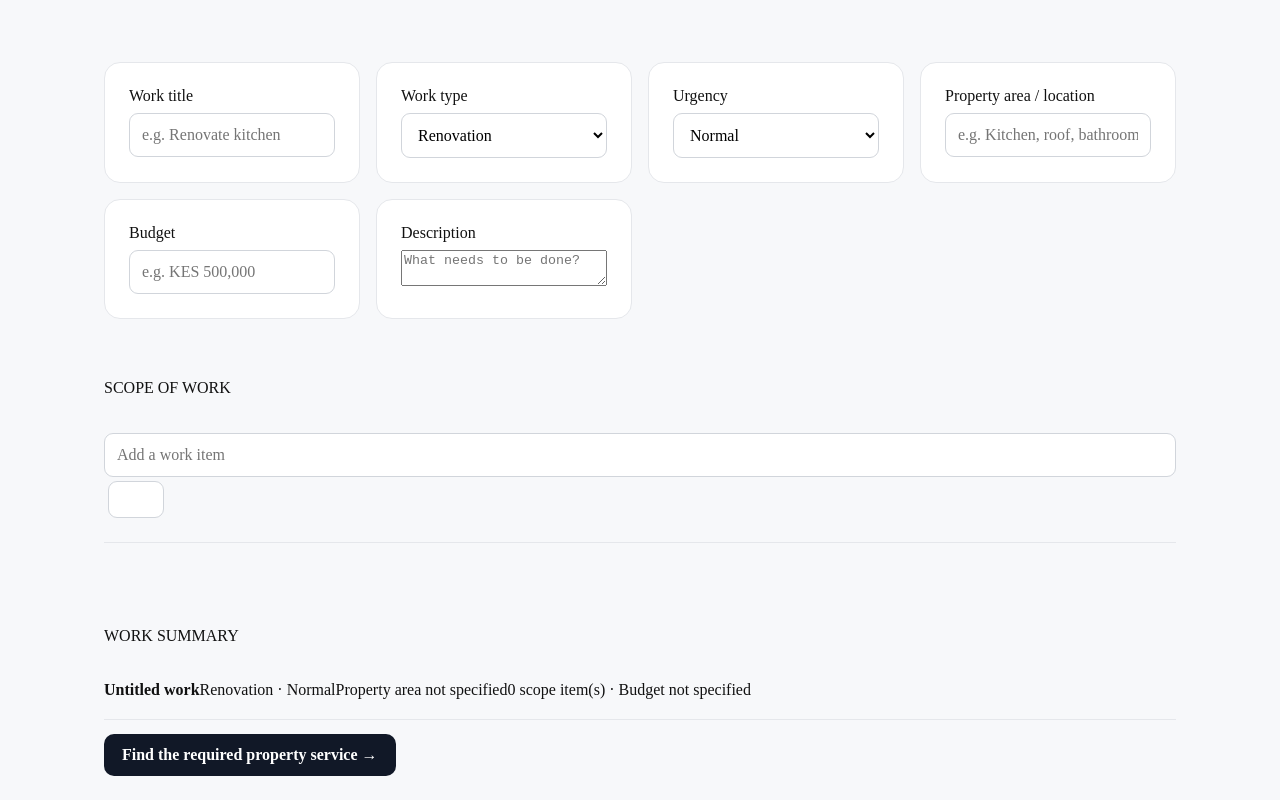
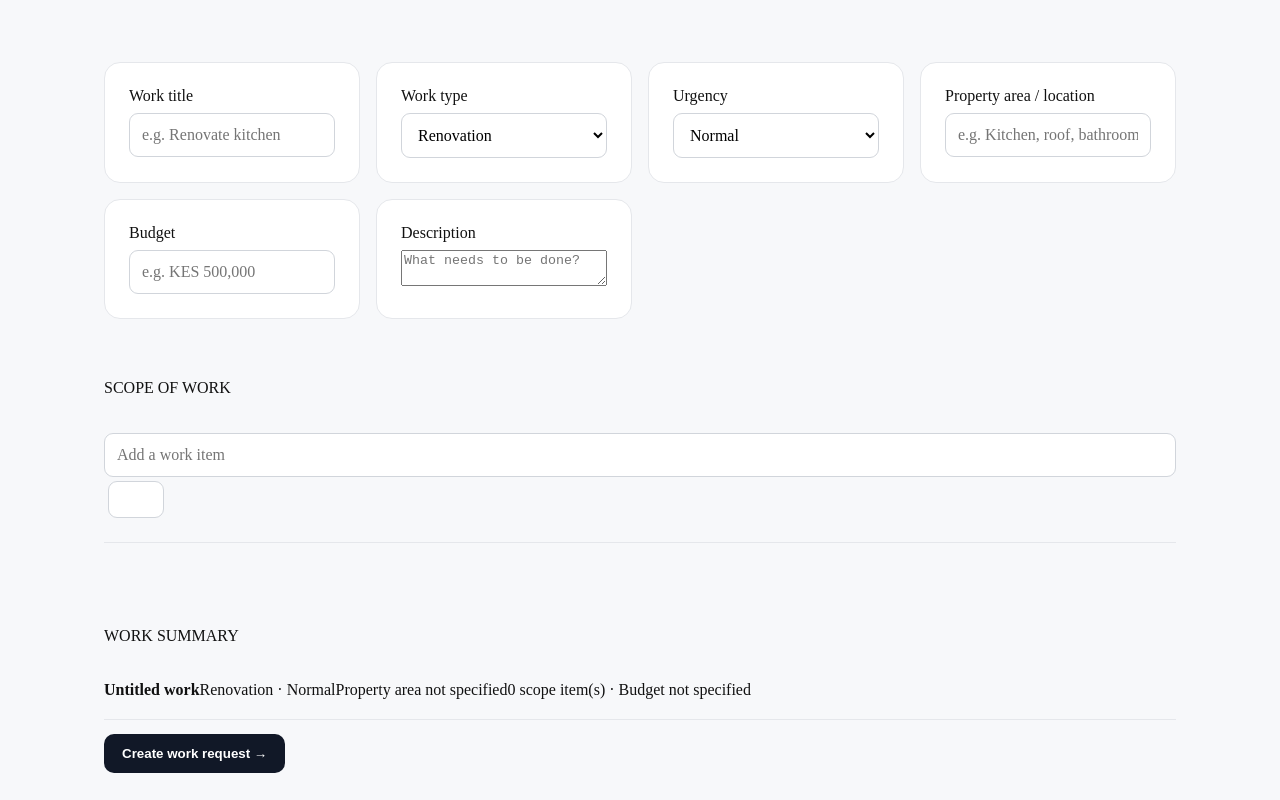
Before and after one commit to stpeter614-netizen/property-vision, a Next.js app: page /property/work in a window 1280 px wide. Shown: the part 327-1127 px from the top of the page. Built offline with nearby package versions, Linux system fonts and the light colour scheme.

Commit message:
Connect property work form to persistent work orders

```diff
--- a/app/property/work/page.tsx
+++ b/app/property/work/page.tsx
@@ -14,24 +14,56 @@ export default function PropertyWorkPage() {
   const [description,setDescription]=useState('');
   const [items,setItems]=useState<string[]>([]);
   const [item,setItem]=useState('');
+  const [saving,setSaving]=useState(false);
+  const [message,setMessage]=useState('');
+  const [propertyRecordId,setPropertyRecordId]=useState('');
+
+  useMemo(() => {
+    if (typeof window !== 'undefined') {
+      setPropertyRecordId(new URLSearchParams(window.location.search).get('propertyRecordId') || '');
+    }
+  }, []);
 
   const summary=useMemo(()=>({title,type,urgency,location,budget,description,items}),[title,type,urgency,location,budget,description,items]);
 
-  function addItem(){
-    if(!item.trim()) return;
-    setItems(current=>[...current,item.trim()]);
-    setItem('');
+  function addItem(){ if(!item.trim()) return; setItems(current=>[...current,item.trim()]); setItem(''); }
+
+  async function submit() {
+    setMessage('');
+    if (!propertyRecordId) { setMessage('Start with a saved property before creating a work request.'); return; }
+    if (!title.trim()) { setMessage('Enter a work title.'); return; }
+    setSaving(true);
+    try {
+      const numericBudget = budget.replace(/[^0-9.]/g,'');
+      const budgetCents = numericBudget ? Math.round(Number(numericBudget) * 100) : null;
+      if (budgetCents !== null && !Number.isFinite(budgetCents)) throw new Error('Enter a valid budget.');
+      const response = await fetch('/api/property/work', {
+        method:'POST',
+        headers:{'Content-Type':'application/json'},
+        body:JSON.stringify({
+          propertyRecordId,
+          title:title.trim(),
+          workType:type,
+          urgency,
+          location:location.trim(),
+          description:description.trim(),
+          budgetCents,
+          items:items.map(description=>({description}))
+        })
+      });
+      const data=await response.json().catch(()=>({}));
+      if(!response.ok) throw new Error(data.error || 'Unable to create the work request.');
+      setMessage('Work request created. Work order: ' + data.workOrder.id);
+    } catch (e) {
+      setMessage(e instanceof Error ? e.message : 'Unable to create the work request.');
+    } finally { setSaving(false); }
   }
 
   return (
     <main className="shell">
       <nav className="nav"><a href="/">PROPERTY VISION</a><span>Property work</span></nav>
       <section className="hero">
-        <div>
-          <p className="eyebrow">RENOVATE · REPAIR · MAINTAIN · UPGRADE</p>
-          <h1>Describe the work. Property Vision structures the job.</h1>
-          <p className="lead">Create a clear work request with the property area, urgency, scope items and budget. This becomes the foundation for quotes, scheduling and project tracking.</p>
-        </div>
+        <div><p className="eyebrow">RENOVATE · REPAIR · MAINTAIN · UPGRADE</p><h1>Describe the work. Property Vision structures the job.</h1><p className="lead">Create a clear work request with the property area, urgency, scope items and budget. This becomes the foundation for quotes, scheduling and project tracking.</p></div>
       </section>
       <section className="grid">
         <label className="card">Work title<input value={title} onChange={e=>setTitle(e.target.value)} placeholder="e.g. Renovate kitchen" /></label>
@@ -49,7 +81,8 @@ export default function PropertyWorkPage() {
       <section>
         <p className="eyebrow">WORK SUMMARY</p>
         <div className="option"><strong>{summary.title || 'Untitled work'}</strong><span>{summary.type} · {summary.urgency}</span><span>{summary.location || 'Property area not specified'}</span><span>{summary.items.length} scope item(s) · {summary.budget || 'Budget not specified'}</span></div>
-        <a className="button" href="/services">Find the required property service →</a>
+        {message && <p role="status">{message}</p>}
+        <button className="button" type="button" onClick={submit} disabled={saving}>{saving ? 'Creating work request…' : 'Create work request →'}</button>
       </section>
     </main>
   );
```
